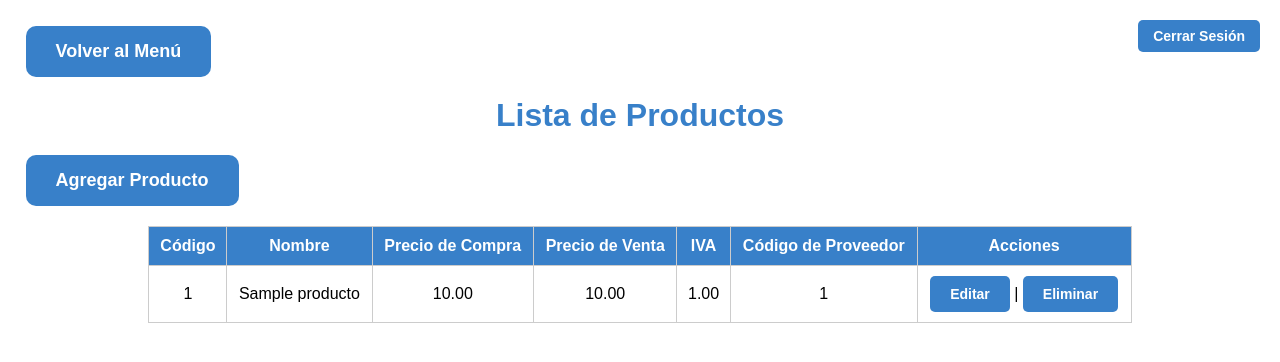
After one commit to zemanue/telecom-ERP, a PHP site: page /php/productos.php in a window 1280 px wide. The commit adds this page. Shown: the top 362 px of the page. Run offline with PHP 8.4, Linux system fonts and the light colour scheme; tables that the repository leaves empty hold one stand-in row (values such as "Sample post").

Commit message:
Creación de la página de productos

```diff
--- a/php/empleados.php
+++ b/php/empleados.php
@@ -130,7 +130,7 @@ include('conexion_be.php'); // Incluye la conexión a la base de datos
                 <td>
                     <a href='empleados.php?accion=editar&codigo={$fila['codigo']}'>Editar</a> |
                     <a href='empleados.php?accion=eliminar&codigo={$fila['codigo']}'
-                       onclick='return confirm(\"¿Estás seguro de eliminar este empleado?\");'>Eliminar</a>
+                        onclick='return confirm(\"¿Estás seguro de eliminar este empleado?\");'>Eliminar</a>
                 </td>
             </tr>";
         }
--- /dev/null
+++ b/php/productos.php
@@ -0,0 +1,160 @@
+<?php
+include('conexion_be.php'); // Incluye la conexión a la base de datos
+?>
+
+<!DOCTYPE html>
+<html lang="es">
+<head>
+    <meta charset="UTF-8">
+    <meta name="viewport" content="width=device-width, initial-scale=1.0">
+    <title>Productos - ERP</title>
+    <link rel="stylesheet" type="text/css" href="../assets/css/estilos_menu.css">
+</head>
+<body>
+    <a href="../index.php" class="logout-btn">Cerrar Sesión</a>
+    <a href="home.php" class="menu-item">Volver al Menú</a>
+
+    <?php
+    // Determinar la acción a realizar basada en el parámetro 'accion' de la URL
+    $accion = isset($_GET['accion']) ? $_GET['accion'] : 'listar';
+
+    if ($accion == 'crear') {
+        if ($_SERVER['REQUEST_METHOD'] == 'POST') {
+            // Procesar datos del formulario
+            $nombre = $_POST['nombre'];
+            $precio_compra = $_POST['precio_compra'];
+            $precio_venta = $_POST['precio_venta'];
+            $iva = $_POST['IVA'];
+            $codigo_proveedor = $_POST['codigo_proveedor'];
+
+            // Usar prepared statements para prevenir SQL injection
+            $stmt = $conexion->prepare("INSERT INTO productos (nombre, precio_compra, precio_venta, IVA, codigo_proveedor) VALUES (?, ?, ?, ?, ?)");
+            $stmt->bind_param("sddii", $nombre, $precio_compra, $precio_venta, $iva, $codigo_proveedor);
+
+            // Ejecutar la consulta y verificar si fue exitosa
+            if ($stmt->execute()) {
+                header("Location: productos.php"); // Redirigir al listado
+                exit();
+            } else {
+                echo "Error: " . $stmt->error;
+            }
+        }
+        ?>
+
+        <h2>Agregar Producto</h2>
+        <form method="POST" action="productos.php?accion=crear">
+            <input type="text" name="nombre" placeholder="Nombre" required>
+            <input type="number" step="0.01" name="precio_compra" placeholder="Precio de Compra" required>
+            <input type="number" step="0.01" name="precio_venta" placeholder="Precio de Venta" required>
+            <input type="number" step="0.01" name="IVA" placeholder="IVA" required>
+            <input type="number" name="codigo_proveedor" placeholder="Código de Proveedor" required>
+            <button type="submit">Agregar</button>
+        </form>
+        <div class="volver-a" style="text-align: center; margin-top: 10px;">
+            <a href="productos.php" class="menu-item">Volver a Productos</a>
+        </div>
+
+        <?php
+    } elseif ($accion == 'editar') {
+        $codigo = isset($_GET['codigo']) ? $_GET['codigo'] : null;
+        if ($codigo && $_SERVER['REQUEST_METHOD'] == 'POST') {
+            // Procesar datos del formulario
+            $nombre = $_POST['nombre'];
+            $precio_compra = $_POST['precio_compra'];
+            $precio_venta = $_POST['precio_venta'];
+            $iva = $_POST['IVA'];
+            $codigo_proveedor = $_POST['codigo_proveedor'];
+
+            // Usar prepared statements para prevenir SQL injection
+            $stmt = $conexion->prepare("UPDATE productos SET nombre = ?, precio_compra = ?, precio_venta = ?, IVA = ?, codigo_proveedor = ? WHERE codigo = ?");
+            $stmt->bind_param("sddiii", $nombre, $precio_compra, $precio_venta, $iva, $codigo_proveedor, $codigo);
+
+            // Ejecutar la consulta y verificar si fue exitosa
+            if ($stmt->execute()) {
+                header("Location: productos.php"); // Redirigir al listado
+                exit();
+            } else {
+                echo "Error: " . $stmt->error;
+            }
+        }
+
+        // Obtener los datos del producto a editar
+        $stmt = $conexion->prepare("SELECT * FROM productos WHERE codigo = ?");
+        $stmt->bind_param("i", $codigo);
+        $stmt->execute();
+        $result = $stmt->get_result();
+        $producto = $result->fetch_assoc();
+        ?>
+
+        <h2>Editar Producto</h2>
+        <form method="POST" action="productos.php?accion=editar&codigo=<?php echo $codigo; ?>">
+            <input type="text" name="nombre" placeholder="Nombre" value="<?php echo $producto['nombre']; ?>" required>
+            <input type="number" step="0.01" name="precio_compra" placeholder="Precio de Compra" value="<?php echo $producto['precio_compra']; ?>" required>
+            <input type="number" step="0.01" name="precio_venta" placeholder="Precio de Venta" value="<?php echo $producto['precio_venta']; ?>" required>
+            <input type="number" step="0.01" name="IVA" placeholder="IVA" value="<?php echo $producto['IVA']; ?>" required>
+            <input type="number" name="codigo_proveedor" placeholder="Código de Proveedor" value="<?php echo $producto['codigo_proveedor']; ?>" required>
+            <button type="submit">Actualizar</button>
+        </form>
+
+        <?php
+    } elseif ($accion == 'eliminar') {
+        $codigo = isset($_GET['codigo']) ? $_GET['codigo'] : null;
+        if ($codigo) {
+            // Usar prepared statements para prevenir SQL injection
+            $stmt = $conexion->prepare("DELETE FROM productos WHERE codigo = ?");
+            $stmt->bind_param("i", $codigo);
+
+            // Ejecutar la consulta y verificar si fue exitosa
+            if ($stmt->execute()) {
+                header("Location: productos.php"); // Redirigir al listado
+                exit();
+            } else {
+                echo "Error: " . $stmt->error;
+            }
+        }
+    } else {
+        // Mostrar listado de productos
+        $sql = "SELECT * FROM productos";
+        $resultado = mysqli_query($conexion, $sql);
+        ?>
+
+        <h1>Lista de Productos</h1>
+        <a href="productos.php?accion=crear" class="menu-item">Agregar Producto</a>
+        <table>
+            <thead>
+                <tr>
+                    <th>Código</th>
+                    <th>Nombre</th>
+                    <th>Precio de Compra</th>
+                    <th>Precio de Venta</th>
+                    <th>IVA</th>
+                    <th>Código de Proveedor</th>
+                    <th>Acciones</th>
+                </tr>
+            </thead>
+            <tbody>
+                <?php
+                while ($producto = $resultado->fetch_assoc()) {
+                    echo "<tr>";
+                    echo "<td>" . $producto['codigo'] . "</td>";
+                    echo "<td>" . $producto['nombre'] . "</td>";
+                    echo "<td>" . $producto['precio_compra'] . "</td>";
+                    echo "<td>" . $producto['precio_venta'] . "</td>";
+                    echo "<td>" . $producto['IVA'] . "</td>";
+                    echo "<td>" . $producto['codigo_proveedor'] . "</td>";
+                    echo "<td>";
+                    echo "<a href='productos.php?accion=editar&codigo=" . $producto['codigo'] . "'>Editar</a>";
+                    echo " | ";
+                    echo "<a href='productos.php?accion=eliminar&codigo=" . $producto['codigo'] . "'>Eliminar</a>";
+                    echo "</td>";
+                    echo "</tr>";
+                }
+                ?>
+            </tbody>
+        </table>
+
+        <?php
+    }
+    ?>
+</body>
+</html>
--- a/php/proveedores.php
+++ b/php/proveedores.php
@@ -154,7 +154,7 @@ include('conexion_be.php'); // Incluye la conexión a la base de datos
                 <td>
                     <a href='proveedores.php?accion=editar&codigo={$fila['codigo']}'>Editar</a> |
                     <a href='proveedores.php?accion=eliminar&codigo={$fila['codigo']}'
-                       onclick='return confirm(\"¿Estás seguro de eliminar este proveedor?\");'>Eliminar</a>
+                        onclick='return confirm(\"¿Estás seguro de eliminar este proveedor?\");'>Eliminar</a>
                 </td>
             </tr>";
         }
```
